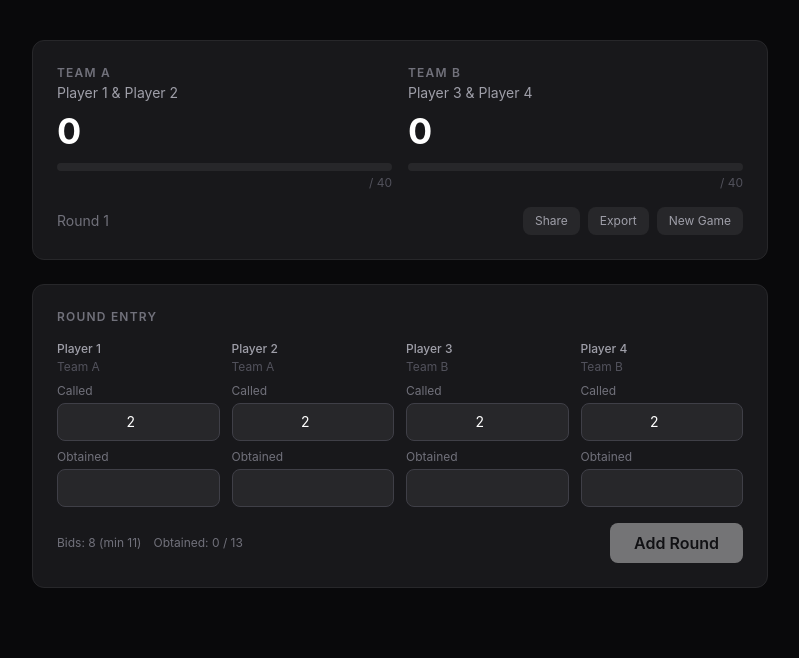
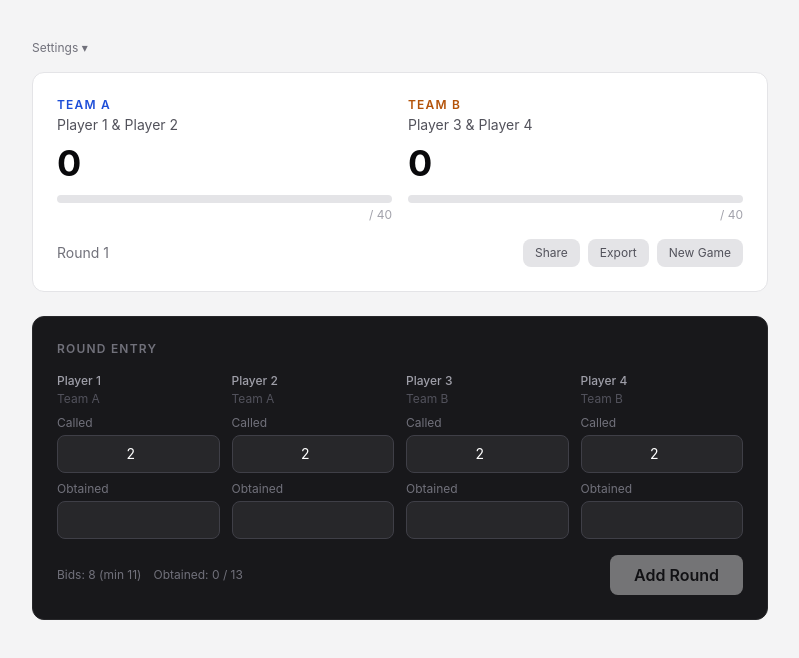
Before and after one commit to abassaf/400-scorekeeper, a React (Vite) app: page / in a window 1280 px wide. Both pictures are taken after a click on the button "Start Game". Shown: the top 658 px of the page, without its empty margins (240-1039 px from the left). Built offline with nearby package versions, Linux system fonts and the light colour scheme.

Commit message:
feat: apply theme tokens and team colors across all components

```diff
--- a/src/App.tsx
+++ b/src/App.tsx
@@ -1,6 +1,7 @@
 import { useRef } from "react";
 import { useGameState } from "./hooks/useGameState";
 import { useExport } from "./hooks/useExport";
+import { useTheme } from "./context/ThemeContext";
 import { Setup } from "./components/Setup";
 import { ScoreHeader } from "./components/ScoreHeader";
 import { RoundForm } from "./components/RoundForm";
@@ -8,15 +9,46 @@ import { RoundHistory } from "./components/RoundHistory";
 import { PlayerStats } from "./components/PlayerStats";
 import { WinnerBanner } from "./components/WinnerBanner";
 import { ExportCard } from "./components/ExportCard";
+import { SettingsPanel } from "./components/SettingsPanel";
 
 export default function App() {
   const { state, dispatch } = useGameState();
+  const { colors } = useTheme();
   const exportCardRef = useRef<HTMLDivElement>(null);
   const { exportImage, exporting } = useExport(exportCardRef);
 
+  const cssVars = {
+    '--sp-bg': colors.bg,
+    '--sp-card': colors.card,
+    '--sp-border': colors.border,
+    '--sp-border-muted': colors.borderMuted,
+    '--sp-text-primary': colors.textPrimary,
+    '--sp-text-secondary': colors.textSecondary,
+    '--sp-text-subtle': colors.textSubtle,
+    '--sp-text-muted': colors.textMuted,
+    '--sp-positive': colors.positive,
+    '--sp-danger': colors.danger,
+    '--sp-danger-bg': colors.dangerBg,
+    '--sp-accent': colors.accent,
+    '--sp-accent-text': colors.accentText,
+    '--sp-progress-track': colors.progressTrack,
+    '--sp-table-row-alt': colors.tableRowAlt,
+    '--sp-team-a-bg': colors.teamA.bg,
+    '--sp-team-a-border': colors.teamA.border,
+    '--sp-team-a-solid': colors.teamA.solid,
+    '--sp-team-a-text': colors.teamA.text,
+    '--sp-team-b-bg': colors.teamB.bg,
+    '--sp-team-b-border': colors.teamB.border,
+    '--sp-team-b-solid': colors.teamB.solid,
+    '--sp-team-b-text': colors.teamB.text,
+  } as React.CSSProperties;
+
   if (state.phase === "setup") {
     return (
-      <div className="min-h-screen bg-zinc-950 text-white flex items-center justify-center p-4">
+      <div
+        className="min-h-screen flex items-center justify-center p-4"
+        style={{ ...cssVars, backgroundColor: colors.bg, color: colors.textPrimary }}
+      >
         <div className="w-full max-w-lg">
           <Setup
             onStart={(players, scoreLimit) =>
@@ -29,13 +61,18 @@ export default function App() {
   }
 
   return (
-    <div className="min-h-screen bg-zinc-950 text-white">
-      {/* Off-screen export card — must be in DOM for html-to-image */}
+    <div
+      className="min-h-screen"
+      style={{ ...cssVars, backgroundColor: colors.bg, color: colors.textPrimary }}
+    >
+      {/* Off-screen export card */}
       <div style={{ position: "fixed", left: "-9999px", top: 0, zIndex: -1, pointerEvents: "none" }}>
         <ExportCard ref={exportCardRef} state={state} />
       </div>
 
       <div className="max-w-3xl mx-auto px-4 py-10">
+        <SettingsPanel />
+
         {state.phase === "finished" && (
           <WinnerBanner
             state={state}
--- a/src/components/ExportCard.tsx
+++ b/src/components/ExportCard.tsx
@@ -53,7 +53,8 @@ export const ExportCard = forwardRef<HTMLDivElement, ExportCardProps>(
             return (
               <div
                 key={team}
-                className={`bg-zinc-900 rounded-xl p-4 border ${winner ? "border-emerald-500" : "border-zinc-800"}`}
+                className="bg-zinc-900 rounded-xl p-4 border"
+                style={{ borderColor: winner ? (team === 'A' ? '#3b82f6' : '#f59e0b') : '#27272a' }}
               >
                 <p className="text-xs font-semibold uppercase tracking-widest text-zinc-500">
                   Team {team} {winner && "🏆"}
@@ -62,8 +63,8 @@ export const ExportCard = forwardRef<HTMLDivElement, ExportCardProps>(
                 <p className="text-4xl font-bold text-white mt-2">{total}</p>
                 <div className="mt-3 h-1.5 rounded-full bg-zinc-800">
                   <div
-                    className="h-1.5 rounded-full bg-emerald-500"
-                    style={{ width: clampedPct(total) }}
+                    className="h-1.5 rounded-full"
+                    style={{ width: clampedPct(total), backgroundColor: team === 'A' ? '#3b82f6' : '#f59e0b' }}
                   />
                 </div>
                 <p className="text-xs text-zinc-600 text-right mt-1">/ {scoreLimit}</p>
--- a/src/components/ScoreHeader.tsx
+++ b/src/components/ScoreHeader.tsx
@@ -13,6 +13,7 @@ interface ScoreHeaderProps {
 export function ScoreHeader({ state, onNewGame, onExport, exporting }: ScoreHeaderProps) {
   const [copied, setCopied] = useState(false);
   const totals = runningTotals(state.rounds);
+  const { scoreLimit, players, phase, rounds } = state;
 
   function handleShare(): void {
     const url = stateToShareUrl(state);
@@ -21,7 +22,6 @@ export function ScoreHeader({ state, onNewGame, onExport, exporting }: ScoreHead
       setTimeout(() => setCopied(false), 2000);
     }).catch(() => undefined);
   }
-  const { scoreLimit, players, phase, rounds } = state;
 
   const aBlocked =
     totals.a >= scoreLimit &&
@@ -35,81 +35,94 @@ export function ScoreHeader({ state, onNewGame, onExport, exporting }: ScoreHead
       ? `Round ${rounds.length + 1}`
       : `${rounds.length} Round${rounds.length !== 1 ? "s" : ""} Played`;
 
-  const clampedPercent = (total: number): string => {
+  const clampedPct = (total: number): string => {
     if (scoreLimit <= 0) return "0%";
-    const pct = (total / scoreLimit) * 100;
-    return `${Math.min(Math.max(pct, 0), 100)}%`;
+    return `${Math.min(Math.max((total / scoreLimit) * 100, 0), 100)}%`;
   };
 
+  const teams = [
+    {
+      label: 'A',
+      total: totals.a,
+      p1: players[0],
+      p2: players[1],
+      blocked: aBlocked,
+      bgVar: 'var(--sp-team-a-bg)',
+      borderVar: aBlocked ? 'var(--sp-danger)' : 'var(--sp-team-a-border)',
+      solidVar: 'var(--sp-team-a-solid)',
+      textVar: 'var(--sp-team-a-text)',
+    },
+    {
+      label: 'B',
+      total: totals.b,
+      p1: players[2],
+      p2: players[3],
+      blocked: bBlocked,
+      bgVar: 'var(--sp-team-b-bg)',
+      borderVar: bBlocked ? 'var(--sp-danger)' : 'var(--sp-team-b-border)',
+      solidVar: 'var(--sp-team-b-solid)',
+      textVar: 'var(--sp-team-b-text)',
+    },
+  ] as const;
+
   return (
-    <div className="bg-zinc-900 border border-zinc-800 rounded-xl p-6 mb-6">
+    <div
+      className="rounded-xl p-6 mb-6"
+      style={{ backgroundColor: 'var(--sp-card)', border: '1px solid var(--sp-border)' }}
+    >
       <div className="grid grid-cols-2 gap-4">
-        {/* Team A */}
-        <div>
+        {teams.map((team) => (
+          <div key={team.label}>
             <div className="flex items-center gap-2">
-            <p className="text-xs font-semibold uppercase tracking-widest text-zinc-500">
-              Team A
+              <p className="text-xs font-semibold uppercase tracking-widest"
+                style={{ color: team.textVar }}>
+                Team {team.label}
               </p>
-            {aBlocked && (
-              <span className="text-xs font-semibold text-red-400 bg-red-400/10 px-1.5 py-0.5 rounded">
+              {team.blocked && (
+                <span
+                  className="text-xs font-semibold px-1.5 py-0.5 rounded"
+                  style={{ color: 'var(--sp-danger)', backgroundColor: 'var(--sp-danger-bg)' }}
+                >
                   Blocked
                 </span>
               )}
             </div>
-          <p className="text-sm text-zinc-400 mt-0.5">
-            {players[0]} &amp; {players[1]}
+            <p className="text-sm mt-0.5" style={{ color: 'var(--sp-text-secondary)' }}>
+              {team.p1} &amp; {team.p2}
             </p>
-          <p className="text-4xl font-bold text-white mt-2">{totals.a}</p>
-          <div className="mt-3 h-2 rounded-full bg-zinc-800 relative">
+            <p className="text-4xl font-bold mt-2" style={{ color: 'var(--sp-text-primary)' }}>
+              {team.total}
+            </p>
             <div
-              className="h-2 rounded-full bg-emerald-500 transition-all"
-              style={{ width: clampedPercent(totals.a) }}
+              className="mt-3 h-2 rounded-full relative overflow-hidden"
+              style={{ backgroundColor: 'var(--sp-progress-track)' }}
+            >
+              <div
+                className="h-2 rounded-full absolute inset-y-0 left-0"
+                style={{
+                  width: clampedPct(team.total),
+                  backgroundColor: team.solidVar,
+                  transition: 'width 500ms cubic-bezier(0.34, 1.56, 0.64, 1)',
+                }}
               />
             </div>
             {scoreLimit > 0 && (
-            <p className="text-xs text-zinc-600 mt-1 text-right">
+              <p className="text-xs mt-1 text-right" style={{ color: 'var(--sp-text-muted)' }}>
                 / {scoreLimit}
               </p>
             )}
           </div>
-
-        {/* Team B */}
-        <div>
-          <div className="flex items-center gap-2">
-            <p className="text-xs font-semibold uppercase tracking-widest text-zinc-500">
-              Team B
-            </p>
-            {bBlocked && (
-              <span className="text-xs font-semibold text-red-400 bg-red-400/10 px-1.5 py-0.5 rounded">
-                Blocked
-              </span>
-            )}
-          </div>
-          <p className="text-sm text-zinc-400 mt-0.5">
-            {players[2]} &amp; {players[3]}
-          </p>
-          <p className="text-4xl font-bold text-white mt-2">{totals.b}</p>
-          <div className="mt-3 h-2 rounded-full bg-zinc-800 relative">
-            <div
-              className="h-2 rounded-full bg-emerald-500 transition-all"
-              style={{ width: clampedPercent(totals.b) }}
-            />
-          </div>
-          {scoreLimit > 0 && (
-            <p className="text-xs text-zinc-600 mt-1 text-right">
-              / {scoreLimit}
-            </p>
-          )}
-        </div>
+        ))}
       </div>
 
       <div className="flex items-center justify-between mt-4">
-        <p className="text-sm text-zinc-500">{roundDisplay}</p>
+        <p className="text-sm" style={{ color: 'var(--sp-text-subtle)' }}>{roundDisplay}</p>
         <div className="flex items-center gap-2">
           <button
             type="button"
             onClick={handleShare}
-            className="text-xs px-3 py-1.5 rounded-lg bg-zinc-800 text-zinc-400 hover:bg-zinc-700 hover:text-white transition-colors"
+            className="text-xs px-3 py-1.5 rounded-lg transition-colors"
+            style={{ backgroundColor: 'var(--sp-border)', color: 'var(--sp-text-secondary)' }}
           >
             {copied ? "Copied!" : "Share"}
           </button>
@@ -117,14 +130,16 @@ export function ScoreHeader({ state, onNewGame, onExport, exporting }: ScoreHead
             type="button"
             onClick={onExport}
             disabled={exporting}
-            className="text-xs px-3 py-1.5 rounded-lg bg-zinc-800 text-zinc-400 hover:bg-zinc-700 hover:text-white disabled:opacity-40 disabled:cursor-not-allowed transition-colors"
+            className="text-xs px-3 py-1.5 rounded-lg transition-colors disabled:opacity-40 disabled:cursor-not-allowed"
+            style={{ backgroundColor: 'var(--sp-border)', color: 'var(--sp-text-secondary)' }}
           >
             {exporting ? "Saving…" : "Export"}
           </button>
           <button
             type="button"
             onClick={onNewGame}
-            className="text-xs px-3 py-1.5 rounded-lg bg-zinc-800 text-zinc-400 hover:bg-zinc-700 hover:text-white transition-colors"
+            className="text-xs px-3 py-1.5 rounded-lg transition-colors"
+            style={{ backgroundColor: 'var(--sp-border)', color: 'var(--sp-text-secondary)' }}
           >
             New Game
           </button>
```
Also changed, not shown: src/components/PlayerStats.tsx (+38 -32 lines), src/components/WinnerBanner.tsx (+26 -21 lines). Lines whose indentation alone changed are shown as unchanged.
